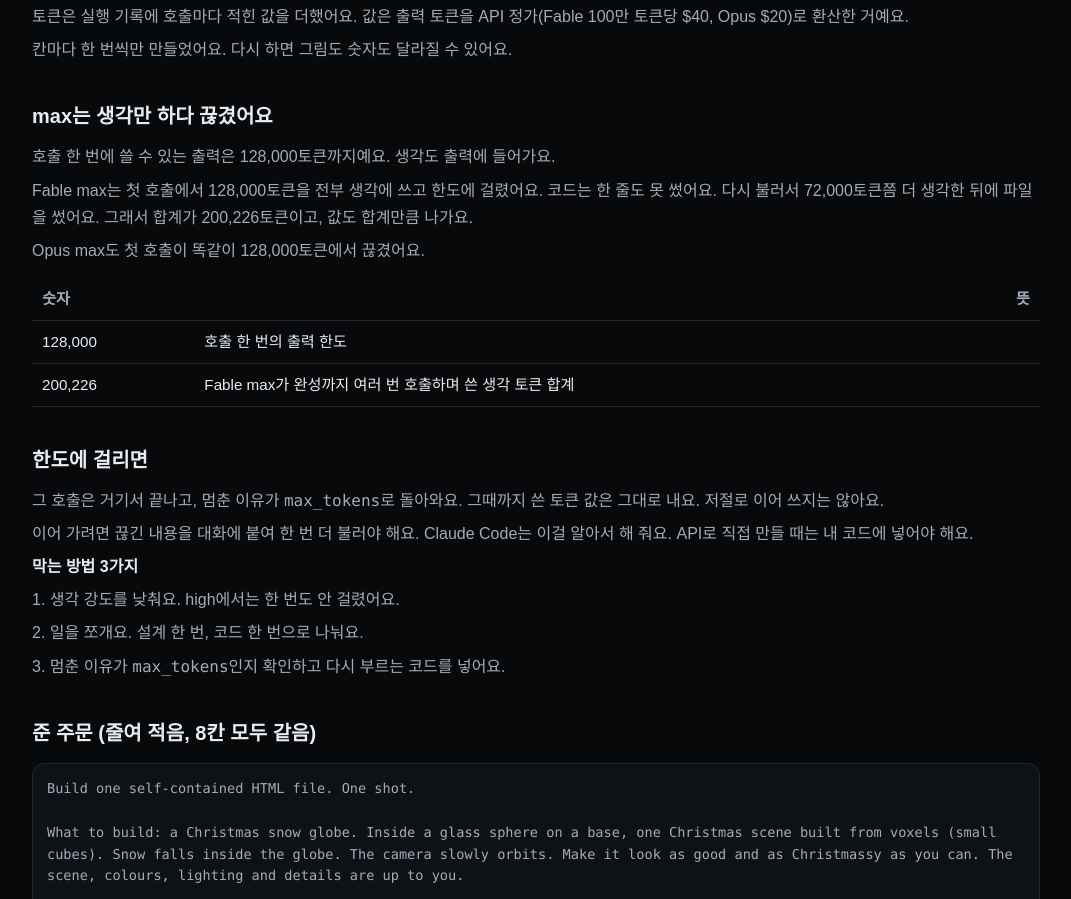
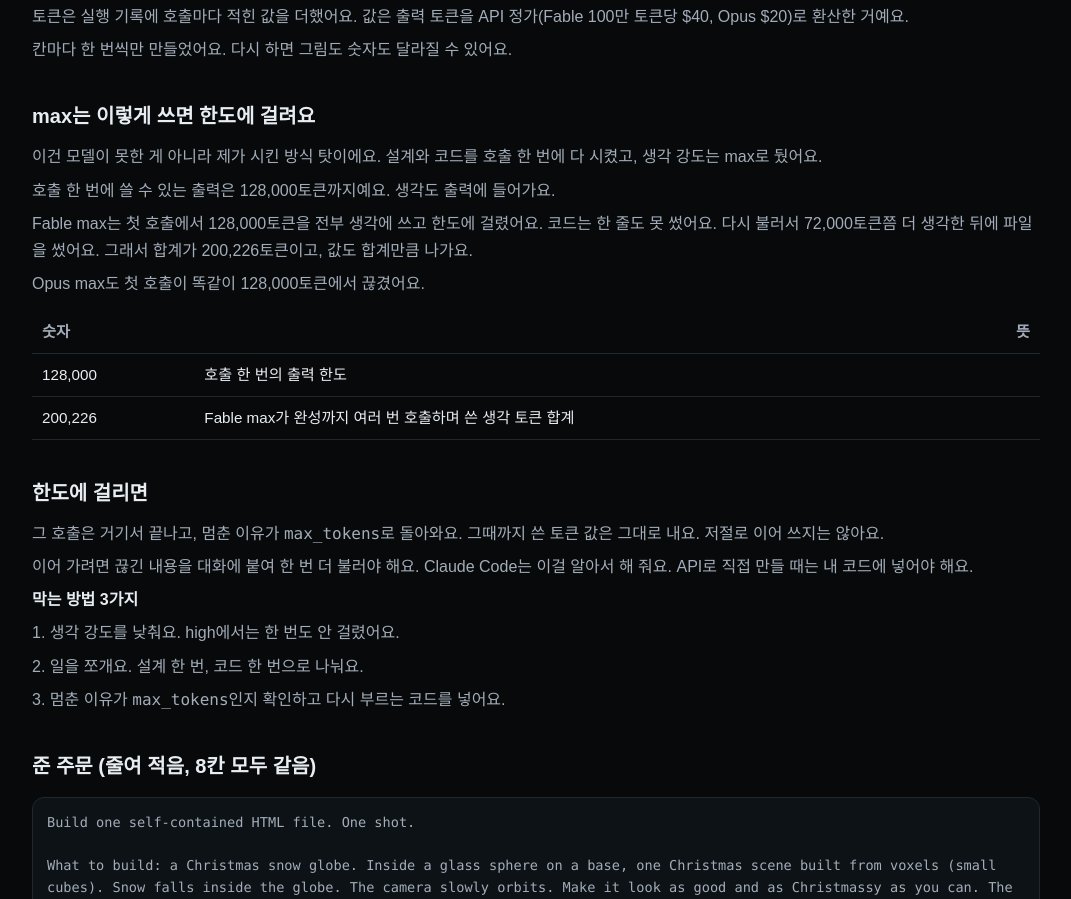
Before and after one commit to beomsaengcode/beomsaengcode.github.io, a plain HTML site: page snowglobe/index.html in a window 1280 px wide. Shown: the part 3142-4041 px from the top of the page, without its empty margins (104-1175 px from the left). Drawn offline with Linux system fonts and the light colour scheme.

Commit message:
docs(site): max 한도 설명을 쓰는 방식 문제로 고침

```diff
--- a/snowglobe/index.html
+++ b/snowglobe/index.html
@@ -55,7 +55,8 @@ button.x{background:var(--panel);color:var(--fg);border:1px solid var(--line);bo
 <p>토큰은 실행 기록에 호출마다 적힌 값을 더했어요. 값은 출력 토큰을 API 정가(Fable 100만 토큰당 $40, Opus $20)로 환산한 거예요.</p>
 <p>칸마다 한 번씩만 만들었어요. 다시 하면 그림도 숫자도 달라질 수 있어요.</p>
 
-<h2>max는 생각만 하다 끊겼어요</h2>
+<h2>max는 이렇게 쓰면 한도에 걸려요</h2>
+<p>이건 모델이 못한 게 아니라 제가 시킨 방식 탓이에요. 설계와 코드를 호출 한 번에 다 시켰고, 생각 강도는 max로 뒀어요.</p>
 <p>호출 한 번에 쓸 수 있는 출력은 128,000토큰까지예요. 생각도 출력에 들어가요.</p>
 <p>Fable max는 첫 호출에서 128,000토큰을 전부 생각에 쓰고 한도에 걸렸어요. 코드는 한 줄도 못 썼어요. 다시 불러서 72,000토큰쯤 더 생각한 뒤에 파일을 썼어요. 그래서 합계가 200,226토큰이고, 값도 합계만큼 나가요.</p>
 <p>Opus max도 첫 호출이 똑같이 128,000토큰에서 끊겼어요.</p>
```
